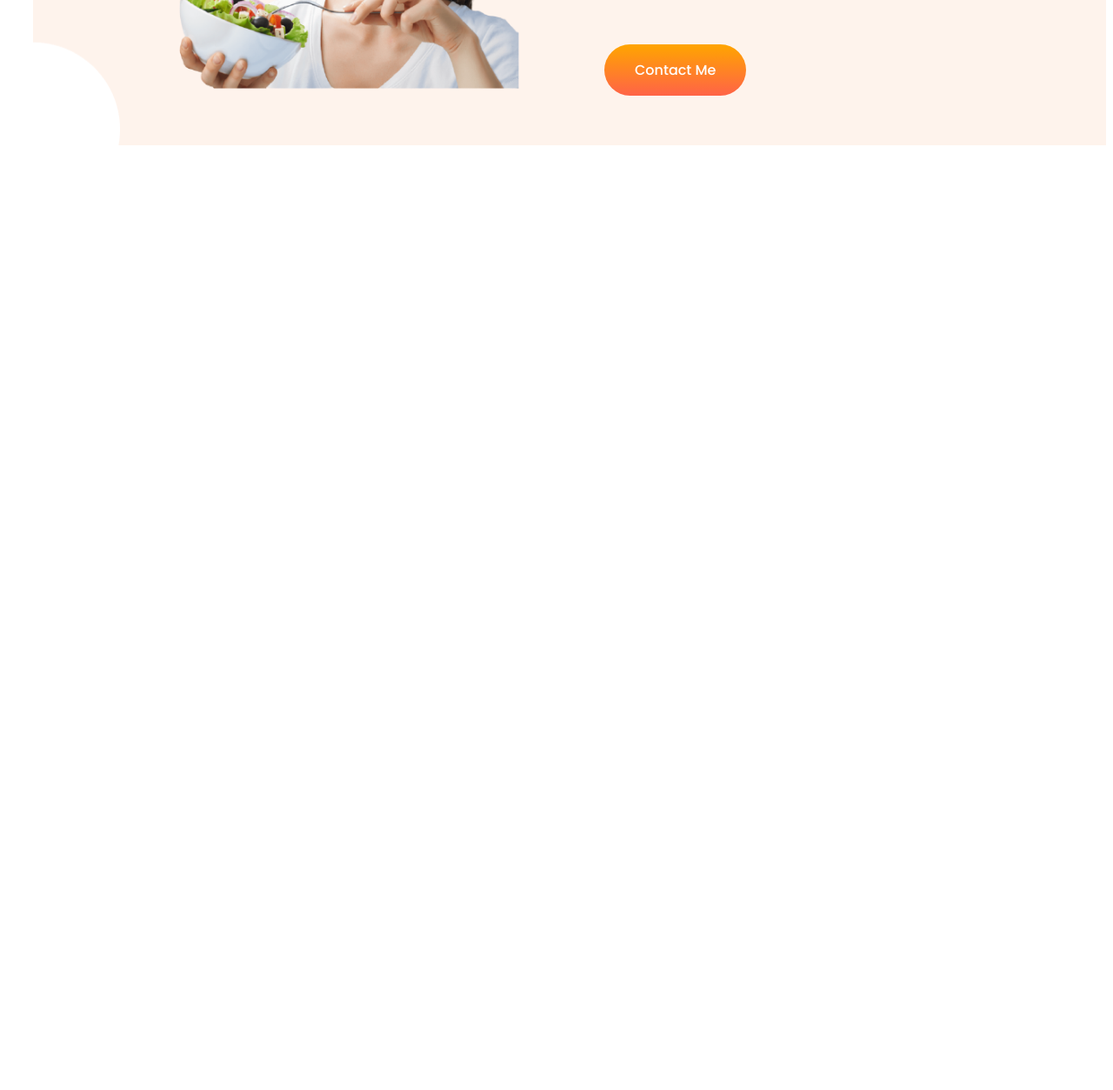
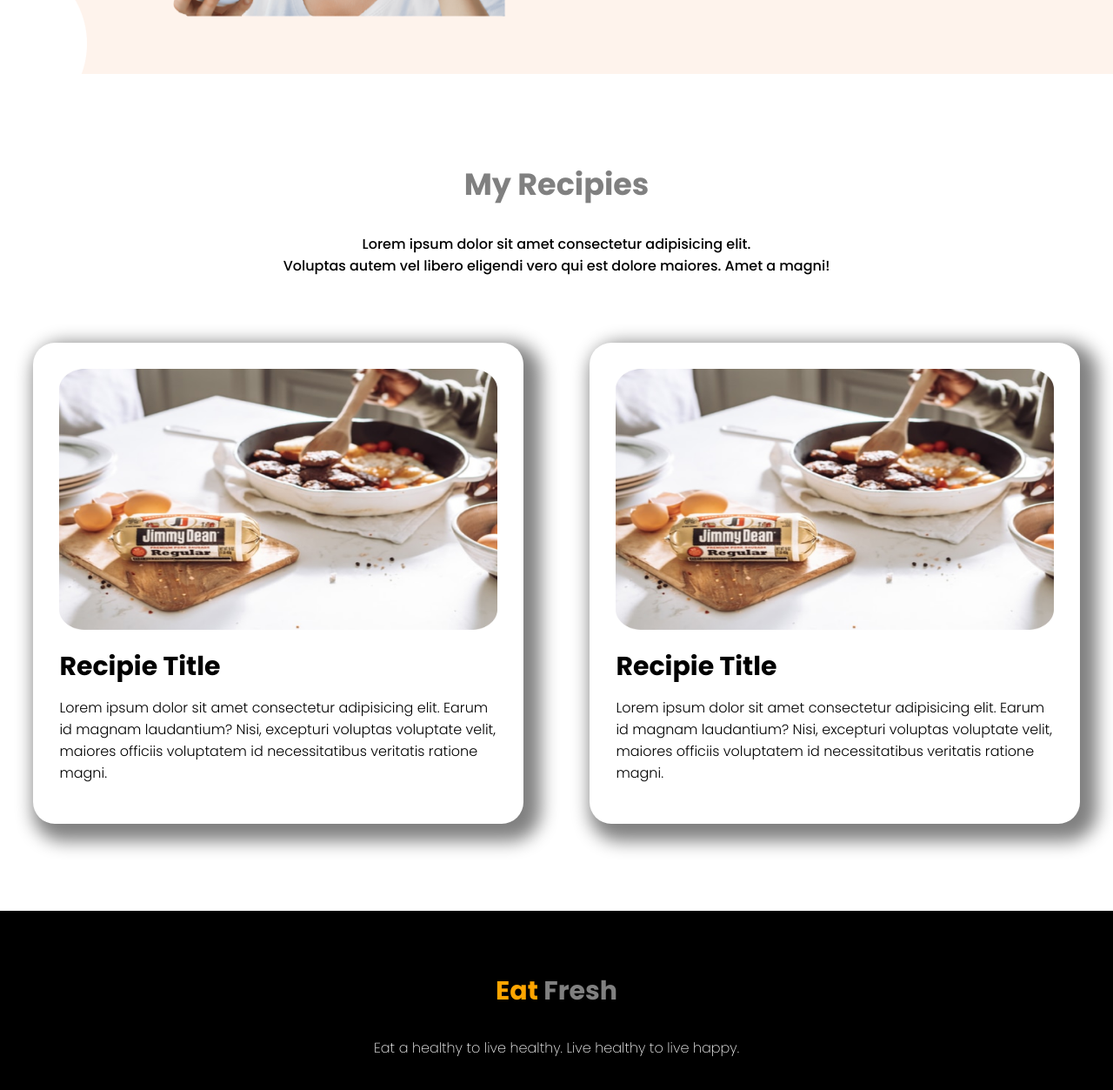
Before and after one commit to afzalhossain00/eat-healthy, a plain HTML site: page index.html in a window 1280 px wide. Shown: the part 1131-2384 px from the top of the page at 87% size. Before the commit the page ends 1398 px from the top, so only its background shows below. Drawn offline with Linux system fonts and the light colour scheme.

Commit message:
recipe and footer dome

```diff
--- a/index.html
+++ b/index.html
@@ -7,7 +7,8 @@
     <meta name="viewport" content="width=device-width, initial-scale=1.0">
     <link rel="preconnect" href="https://fonts.googleapis.com">
     <link rel="preconnect" href="https://fonts.gstatic.com" crossorigin>
-    <link href="https://fonts.googleapis.com/css2?family=Poppins:wght@500;600&display=swap" rel="stylesheet">
+    <link href="https://fonts.googleapis.com/css2?family=Poppins:wght@200;300;500;600;700;800&display=swap"
+        rel="stylesheet">
     <link rel="stylesheet" href="style.css">
     <title>Eat Healthy</title>
 </head>
@@ -37,8 +38,36 @@
         </div>
     </section>
 
+
+    <section class="my-recipe">
+
+        <div class="my-recipes">
+            <h2>My Recipies</h2>
+            <p>Lorem ipsum dolor sit amet consectetur adipisicing elit. <br> Voluptas autem vel libero eligendi vero qui
+                est dolore maiores. Amet a magni!
+            </p>
+        </div>
+        <div class="flexable">
+            <div id="first-recipe" class="recipe-area">
+                <img src="images/food/Project Cover.jpg" alt="">
+                <h3>Recipie Title</h3>
+                <p>Lorem ipsum dolor sit amet consectetur adipisicing elit. Earum id magnam laudantium? Nisi,
+                    excepturi
+                    voluptas voluptate velit, maiores officiis voluptatem id necessitatibus veritatis ratione magni.
+                </p>
+            </div>
+            <div id="second-recipe" class="recipe-area">
+                <img src="images/food/Project Cover.jpg" alt="">
+                <h3>Recipie Title</h3>
+                <p>Lorem ipsum dolor sit amet consectetur adipisicing elit. Earum id magnam laudantium? Nisi, excepturi
+                    voluptas voluptate velit, maiores officiis voluptatem id necessitatibus veritatis ratione magni.</p>
+            </div>
+        </div>
+    </section>
 </body>
-<footer>
+<footer class="footer-area">
+    <h3><span class="orange-color">Eat </span> Fresh</h3>
+    <p>Eat a healthy to live healthy. Live healthy to live happy.</p>
 
 </footer>
 
--- a/style.css
+++ b/style.css
@@ -1,10 +1,11 @@
 body {
     font-family: 'Poppins', sans-serif;
+    margin: 0;
 }
 
 section {
     margin-bottom: 100px;
-    margin-left: 30px;
+
 }
 
 .orange-color {
@@ -18,7 +19,13 @@ h1 {
 }
 
 h2 {
-    font-size: 40px;
+    font-size: 35px;
+    color: gray;
+}
+
+h3 {
+    font-size: 30px;
+    color: gray;
 }
 
 .half-width {
@@ -51,3 +58,63 @@ h2 {
 .about-me {
     background-image: url(images/shapes/7.png);
 }
+
+.my-recipes {
+    text-align: center;
+    justify-content: center;
+
+}
+
+.my-recipes p {
+    text-align: center;
+    justify-content: center;
+    display: flex;
+    padding-bottom: 60px;
+}
+
+.recipe-area {
+    box-shadow: 10px 10px 20px 10px grey;
+    width: 44%;
+    margin-left: 3%;
+    margin-right: 3%;
+    padding: 30px;
+    border-radius: 25px;
+    line-height: 25px;
+    justify-content: center;
+
+}
+
+.recipe-area img {
+    width: 100%;
+    height: 300px;
+    border-radius: 20px;
+}
+
+.recipe-area h3 {
+    line-height: 10px;
+    color: black;
+}
+
+.recipe-area p {
+    font-weight: 300;
+}
+
+
+
+
+
+footer {
+    margin: 0;
+}
+
+.footer-area {
+    background-color: black;
+    height: 250px;
+    text-align: center;
+    padding-top: 40px;
+}
+
+footer P {
+    color: white;
+    font-weight: 200;
+}
```
